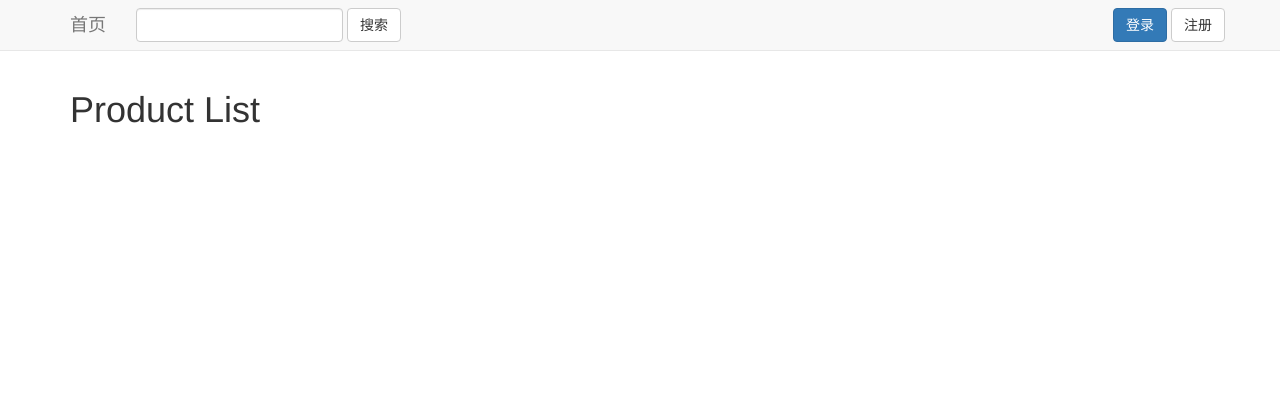
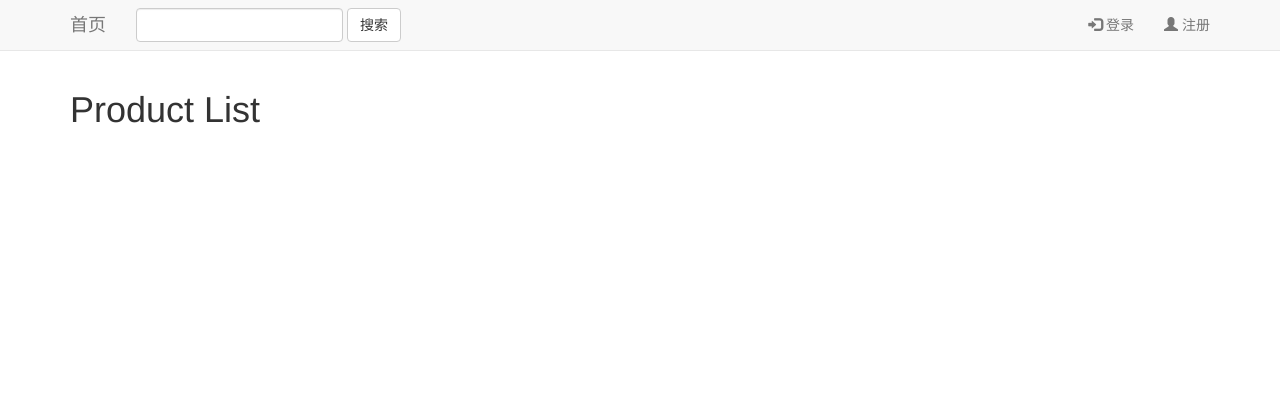
Before and after one commit to AdamEECS/ec, a Flask app: page / in a window 1280 px wide. Shown: the top 420 px of the page. Run offline with Flask 2, Linux system fonts and the light colour scheme; data that the repository does not hold is empty; some libraries are stand-ins or nearby versions.

Commit message:
css更新：取消了一些a标签的btn类

```diff
--- a/static/css/base.css
+++ b/static/css/base.css
@@ -101,5 +101,8 @@
     width: 200px;
 }
 .product-item {
-    padding:5px;
+    padding: 5px;
 }
+.block-center {
+    text-align: center;
+}
--- a/templates/base.html
+++ b/templates/base.html
@@ -34,19 +34,32 @@
                 <ul class="nav navbar-nav navbar-right">
                     {% if u %}
                     <li class="dropdown">
-                    <a class="dropdown-toggle" data-toggle="dropdown" role="button" aria-haspopup="true" aria-expanded="false">
+                        <a class="dropdown-toggle"
+                           data-toggle="dropdown" role="button" aria-haspopup="true" aria-expanded="false">
                           欢迎，{{ u.username }} <span class="caret"></span></a>
                         <ul class="dropdown-menu">
-                        <li><a href="{{ url_for('user.orders') }}">我的订单</a></li>
+                            <li><a class="" href="{{ url_for('user.orders') }}">我的订单</a></li>
                         </ul>
                     </li>
-                <a class="btn btn-success navbar-btn" href="{{ url_for('user.cart') }}">购物车
+                    <li><a class="block-center" href="{{ url_for('user.cart') }}">购物车
                         <span class="badge">{{ u.cart|count }}</span>
+                    </a></li>
+                    <li>
+                        <a class="block-center" href="{{ url_for('user.logout') }}">
+                            <span class="glyphicon glyphicon-off"></span> 登出
                         </a>
-                <a class="btn btn-default navbar-btn" href="{{ url_for('user.logout') }}">登出</a>
+                    </li>
                     {% else %}
-                <a class="btn btn-primary navbar-btn" href="{{ url_for('user.login') }}">登录</a>
-                <a class="btn btn-default navbar-btn" href="{{ url_for('user.register') }}">注册</a>
+                    <li>
+                        <a class="block-center" href="{{ url_for('user.login') }}">
+                            <span class="glyphicon glyphicon-log-in"></span> 登录
+                        </a>
+                    </li>
+                    <li>
+                        <a class="block-center" href="{{ url_for('user.register') }}">
+                            <span class="glyphicon glyphicon-user"></span> 注册
+                        </a>
+                    </li>
                     {% endif %}
                 </ul>
             </div>
```
Lines whose indentation alone changed are shown as unchanged.
